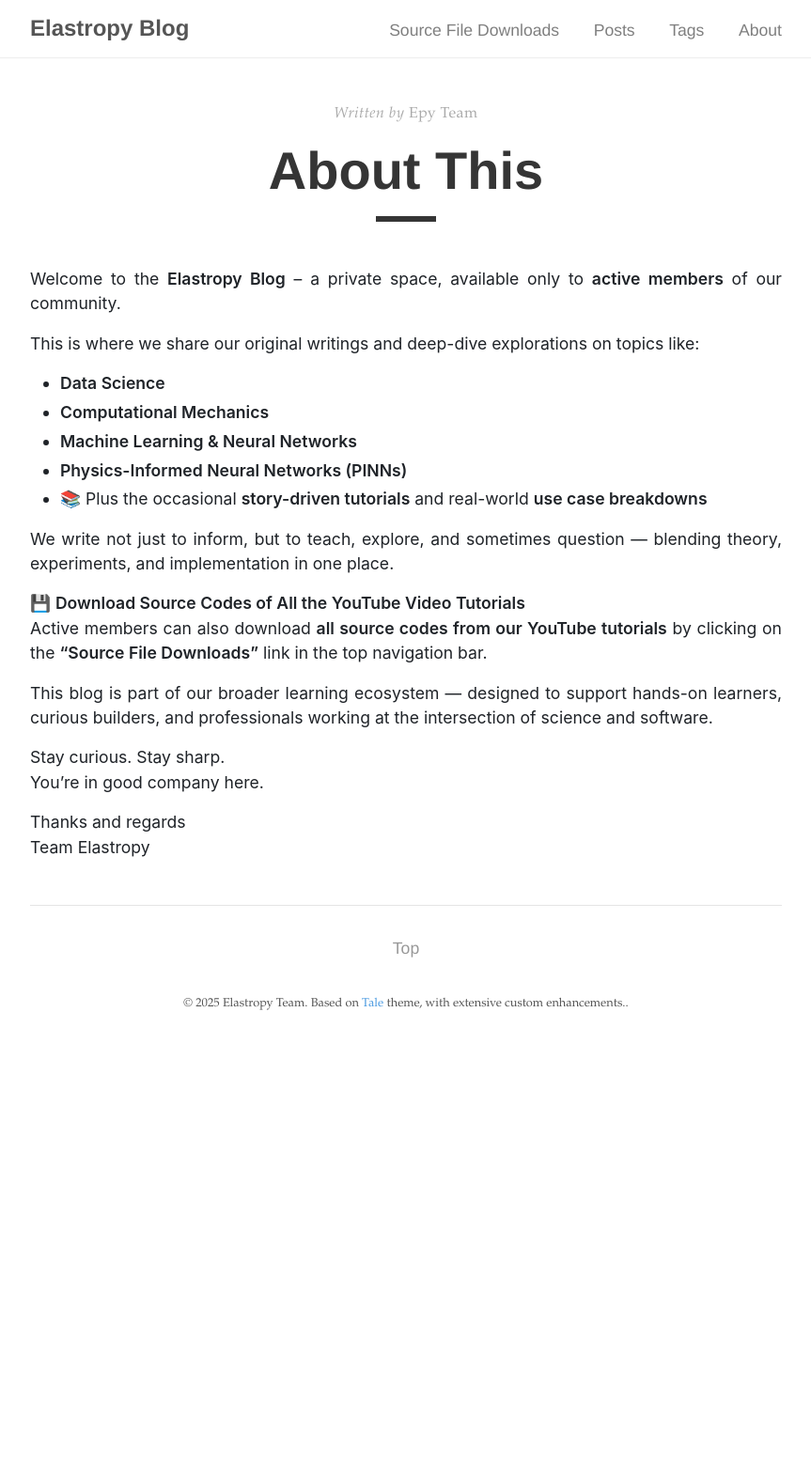
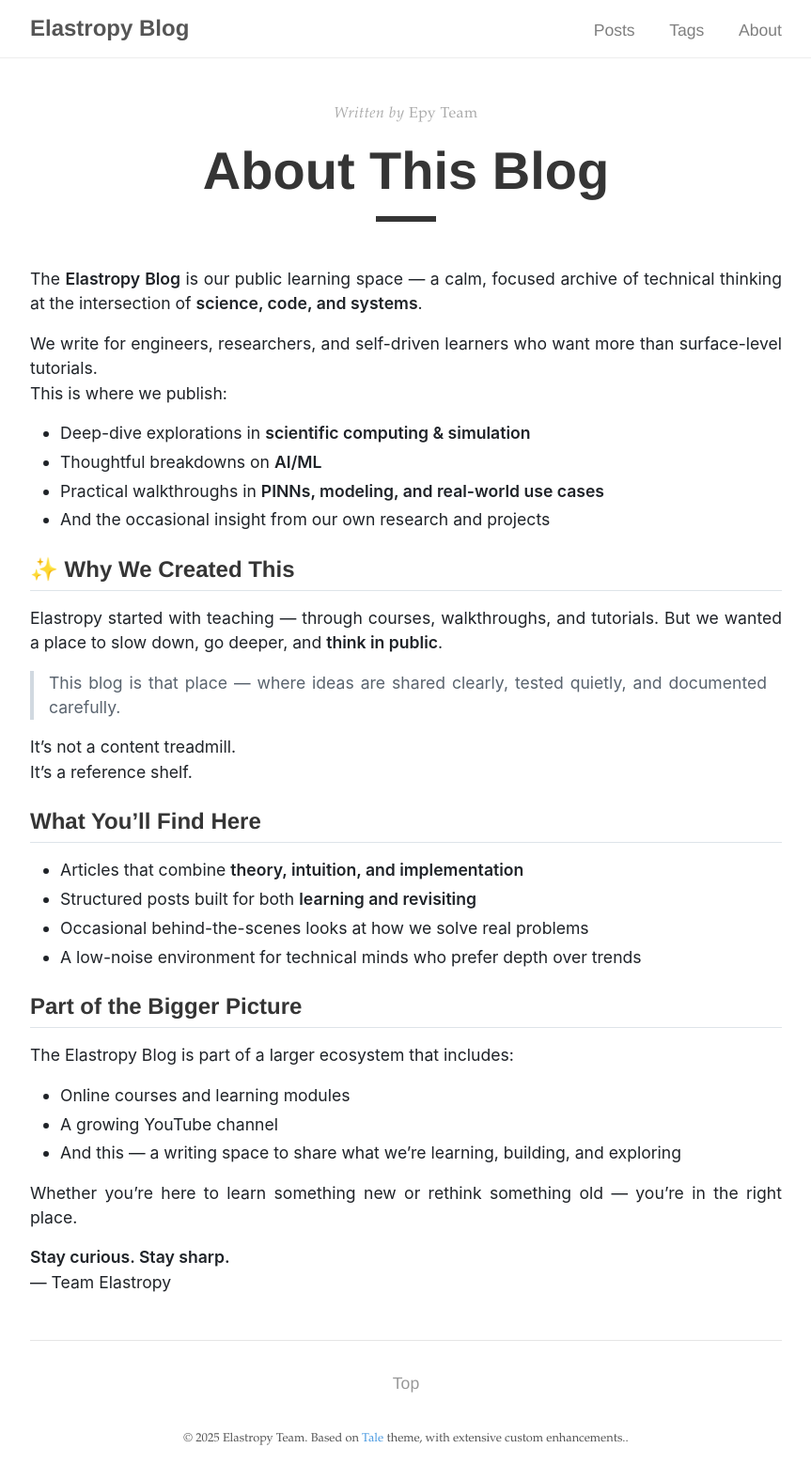
Before and after one commit to myfefilmora/epyblog, a Jekyll site: the page built from _pages/about.md, in a window 1280 px wide. Shown: the whole page at 94% size, without its empty margins (208-1071 px from the left). Built offline with Jekyll 4.4.1, drawn with Linux system fonts in a browser that asks for light colours; nearby versions of some CDN libraries; before the commit the page ends 1111 px from its top, so only the background shows below that.

Commit message:
modified about me page

```diff
--- a/_includes/navigation.html
+++ b/_includes/navigation.html
@@ -4,7 +4,6 @@
       <h2 class="nav-title">{{ site.title }}</h2>
     </a>
     <ul>
-      <li><a href="{{ '/generated-links' | prepend: site.baseurl }}">Source File Downloads</a></li>
       <li><a href="{{ site.baseurl }}/">Posts</a></li>
       <li><a href="{{ '/tags' | prepend: site.baseurl }}">Tags</a></li>
       <li><a href="{{ '/about' | prepend: site.baseurl }}">About</a></li>
--- a/_pages/about.md
+++ b/_pages/about.md
@@ -1,29 +1,45 @@
 ---
 layout: post
-title: "About This"
+title: "About This Blog"
 author: "Epy Team"
 permalink: /about/
 ---
 
-Welcome to the **Elastropy Blog** – a private space, available only to **active members** of our community.
+The **Elastropy Blog** is our public learning space — a calm, focused archive of technical thinking at the intersection of **science, code, and systems**.
 
-This is where we share our original writings and deep-dive explorations on topics like:
+We write for engineers, researchers, and self-driven learners who want more than surface-level tutorials.
+This is where we publish:
 
-- **Data Science**
-- **Computational Mechanics**
-- **Machine Learning & Neural Networks**
-- **Physics-Informed Neural Networks (PINNs)**
-- 📚 Plus the occasional **story-driven tutorials** and real-world **use case breakdowns**
+- Deep-dive explorations in **scientific computing & simulation**
+- Thoughtful breakdowns on **AI/ML**
+- Practical walkthroughs in **PINNs, modeling, and real-world use cases**
+- And the occasional insight from our own research and projects
 
-We write not just to inform, but to teach, explore, and sometimes question — blending theory, experiments, and implementation in one place.
+## ✨ Why We Created This
 
-💾 **Download Source Codes of All the YouTube Video Tutorials**
-Active members can also download **all source codes from our YouTube tutorials** by clicking on the **"Source File Downloads"** link in the top navigation bar.
+Elastropy started with teaching — through courses, walkthroughs, and tutorials. But we wanted a place to slow down, go deeper, and **think in public**.
 
-This blog is part of our broader learning ecosystem — designed to support hands-on learners, curious builders, and professionals working at the intersection of science and software.
+> This blog is that place — where ideas are shared clearly, tested quietly, and documented carefully.
 
-Stay curious. Stay sharp.
-You're in good company here.
+It’s not a content treadmill.
+It’s a reference shelf.
 
-Thanks and regards
-Team Elastropy
+## What You’ll Find Here
+
+- Articles that combine **theory, intuition, and implementation**
+- Structured posts built for both **learning and revisiting**
+- Occasional behind-the-scenes looks at how we solve real problems
+- A low-noise environment for technical minds who prefer depth over trends
+
+## Part of the Bigger Picture
+
+The Elastropy Blog is part of a larger ecosystem that includes:
+
+- Online courses and learning modules
+- A growing YouTube channel
+- And this — a writing space to share what we’re learning, building, and exploring
+
+Whether you're here to learn something new or rethink something old — you're in the right place.
+
+**Stay curious. Stay sharp.**
+— Team Elastropy
```
